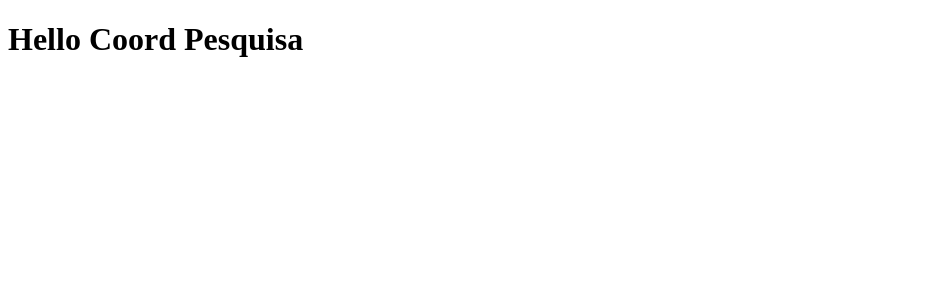
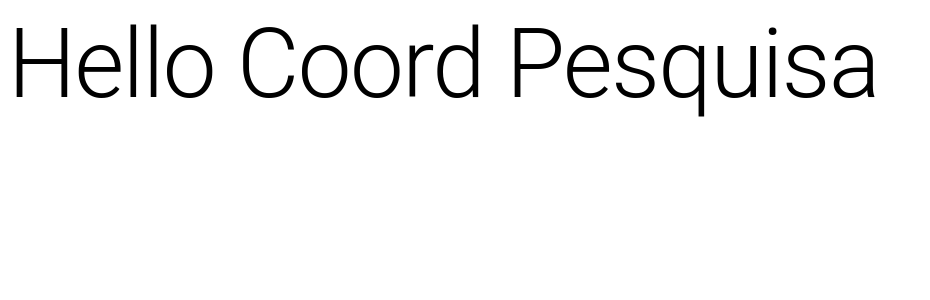
Before and after one commit to henriquecouto/coord-pesquisa, a React (Create React App) app: page / in a window 1280 px wide. Shown: the top 300 px of the page, without its empty margins (0-930 px from the left). Built offline with nearby package versions, Linux system fonts and the light colour scheme.

Commit message:
add material-ui

```diff
--- a/package.json
+++ b/package.json
@@ -3,6 +3,8 @@
   "version": "0.1.0",
   "private": true,
   "dependencies": {
+    "@material-ui/core": "^4.11.2",
+    "@material-ui/icons": "^4.11.2",
     "@testing-library/jest-dom": "^5.11.4",
     "@testing-library/react": "^11.1.0",
     "@testing-library/user-event": "^12.1.10",
--- a/src/App.tsx
+++ b/src/App.tsx
@@ -1,7 +1,8 @@
+import { Typography } from "@material-ui/core";
 import React from "react";
 
 function App() {
-  return <h1>Hello Coord Pesquisa</h1>;
+  return <Typography variant="h1">Hello Coord Pesquisa</Typography>;
 }
 
 export default App;
```
Also changed, not shown: 2 other files (tests, documents, lock files or other folders).
